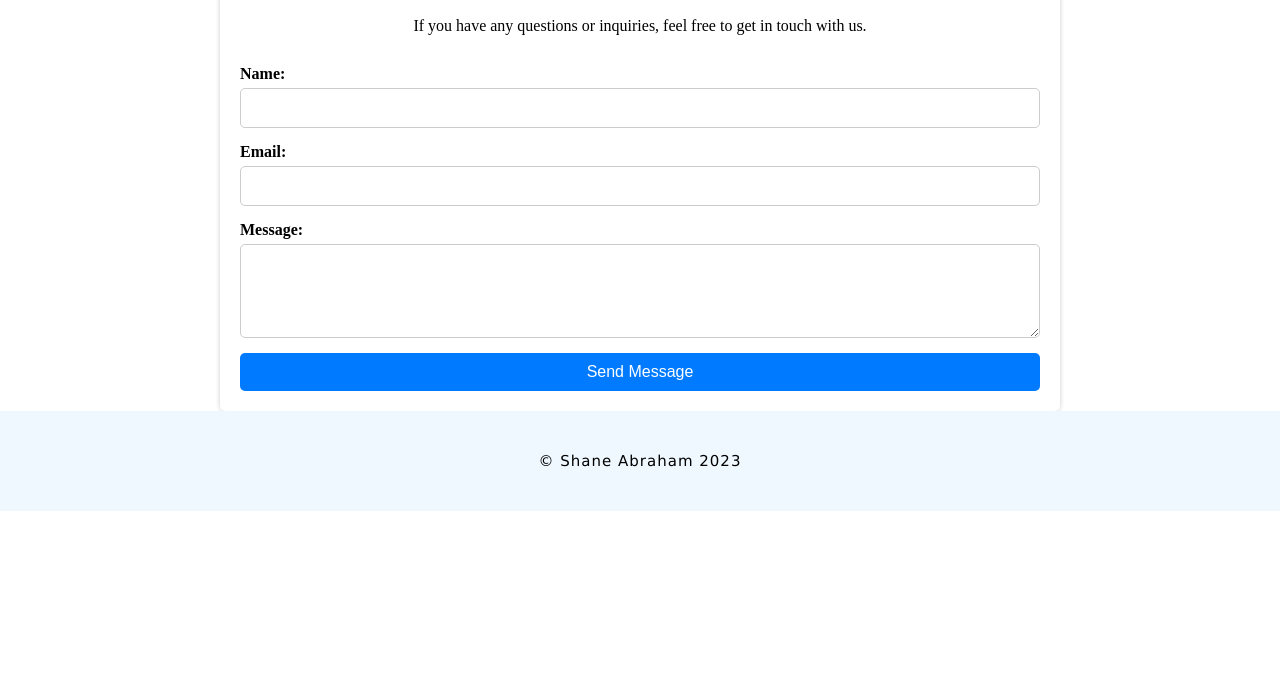
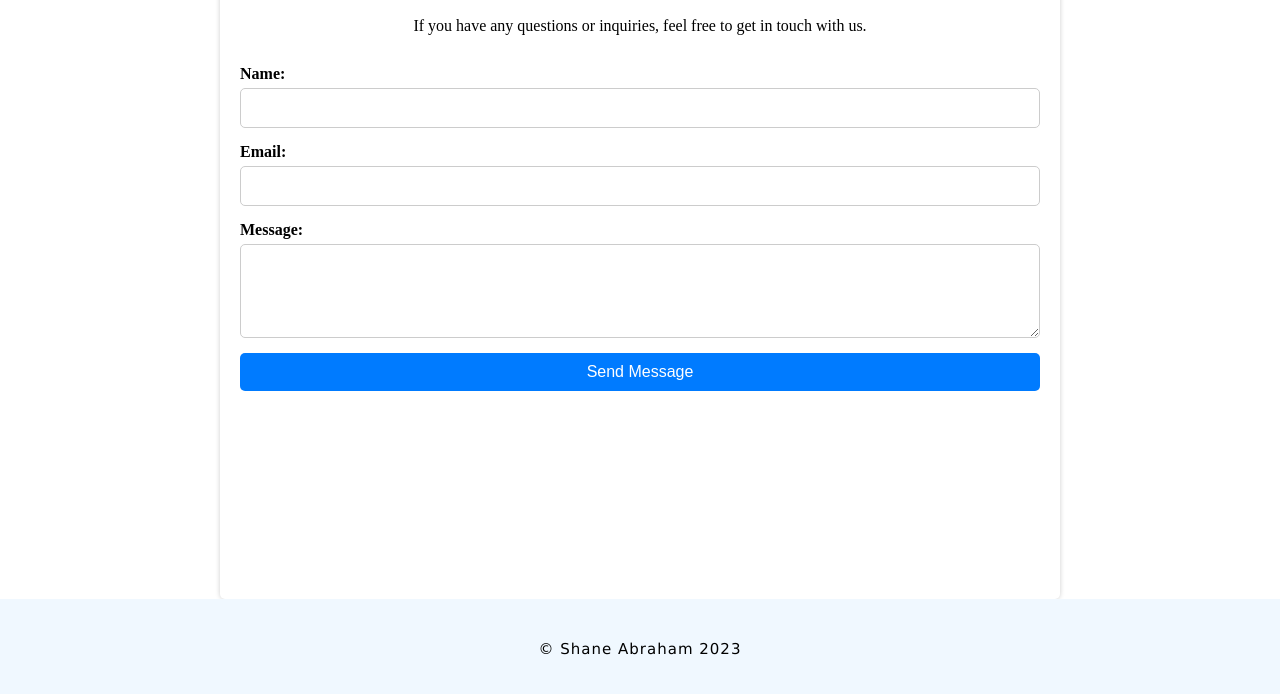
Before and after one commit to shane-abh/JavaScript-Loan-Calculator, a plain HTML site: page webpages/contact.html in a window 1280 px wide. Shown: the part 228-922 px from the top of the page. Before the commit the page ends 800 px from the top, so only its background shows below. Drawn offline with Linux system fonts and the light colour scheme.

Commit message:
style: changed height of containers

```diff
--- a/css/contact.css
+++ b/css/contact.css
@@ -43,6 +43,7 @@ nav a {
 }
   .container {
     max-width: 800px;
+    min-height: 80vh;
     margin: 50px auto 0px auto;
     padding: 20px;
     background-color: #fff;
--- a/css/style.css
+++ b/css/style.css
@@ -44,6 +44,7 @@ nav a {
 .container {
   max-width: 1200px;
   margin: 0 auto;
+  min-height: 80vh;
 }
 
 button {
```
